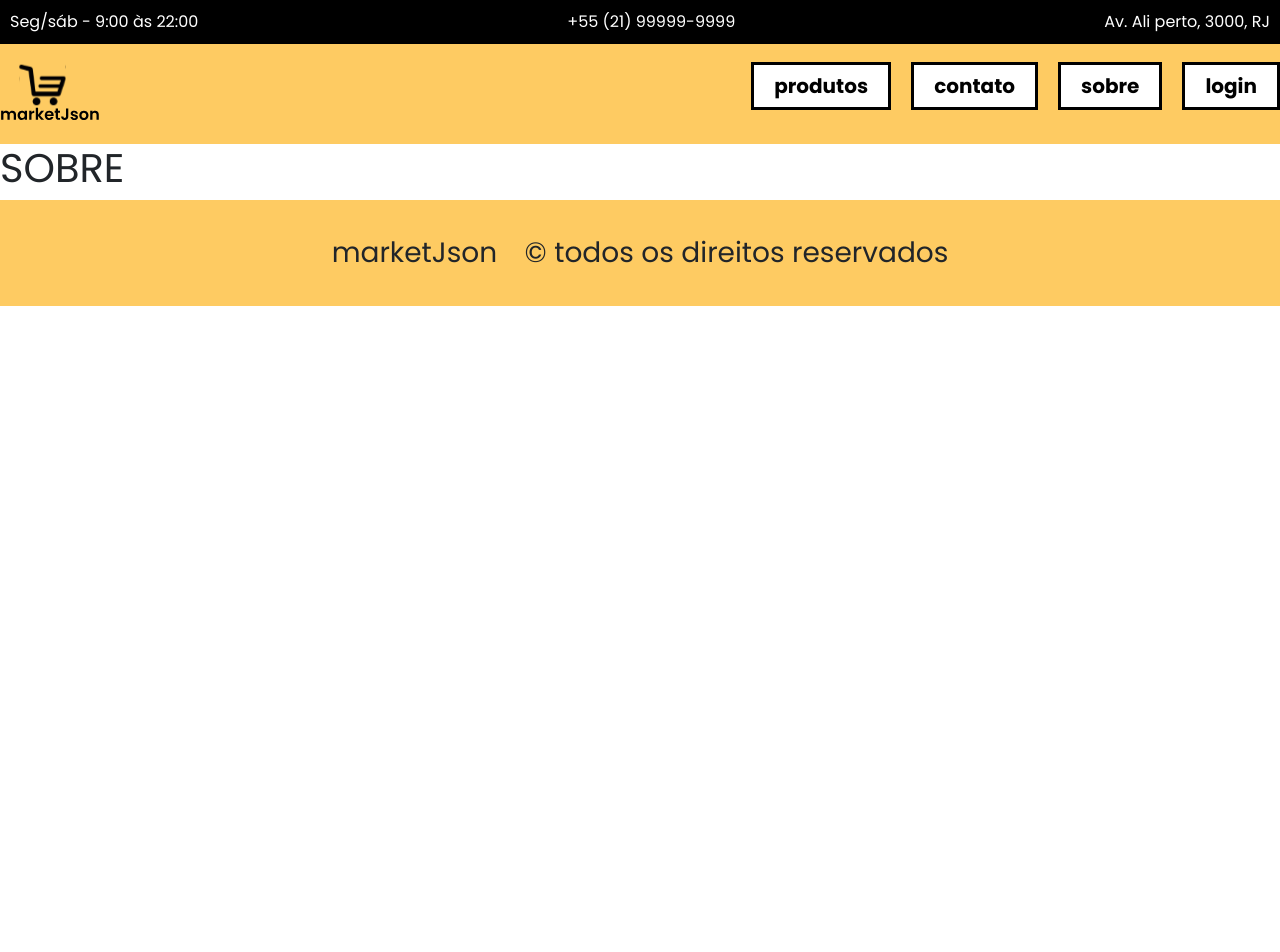
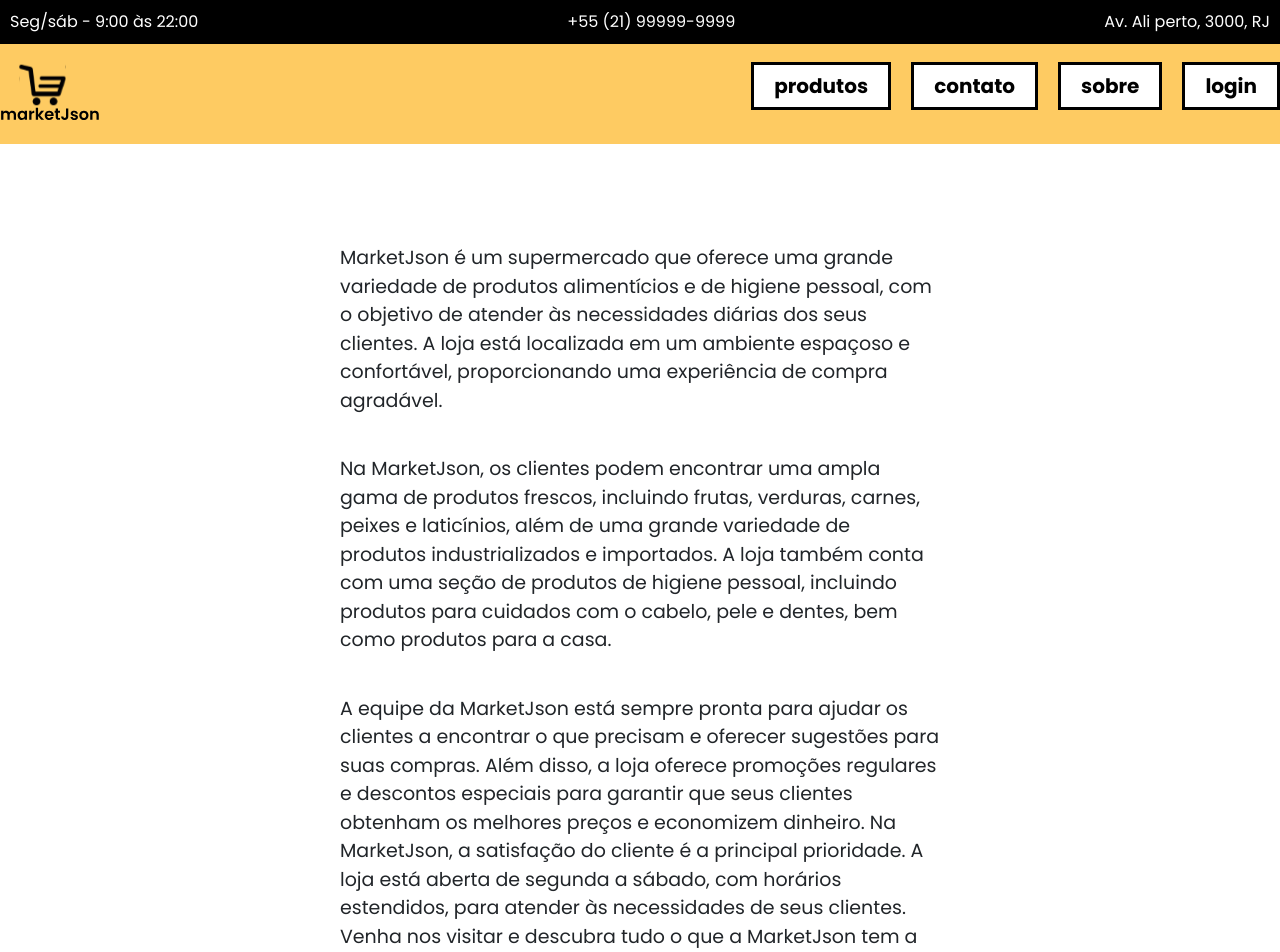
Before and after one commit to nobrupsiq/Projetos-finais-CASE2, a React (Vite) app: page /sobre in a window 1280 px wide. Shown: the top 952 px of the page. Before the commit the page ends 800 px from the top, so only its background shows below. Built offline with nearby package versions, Linux system fonts and the light colour scheme.

Commit message:
✨: Sobre

```diff
--- /dev/null
+++ b/src/assets/css/Sobre/sobreConteudo.css
@@ -0,0 +1,11 @@
+.container-sobre {
+  display: flex;
+  justify-content: center;
+  padding: 80px 0;
+}
+
+.container-sobre p {
+  max-width: 600px;
+  padding: 20px 0;
+  font-size: 19px;
+}
--- /dev/null
+++ b/src/components/Sobre/SobreConteudo.jsx
@@ -0,0 +1,32 @@
+import "../../assets/css/Sobre/sobreConteudo.css";
+
+function SobreConteudo() {
+  return (
+    <section className="container-sobre">
+      <div>
+        <p>
+          MarketJson é um supermercado que oferece uma grande variedade de produtos alimentícios e de higiene pessoal,
+          com o objetivo de atender às necessidades diárias dos seus clientes. A loja está localizada em um ambiente
+          espaçoso e confortável, proporcionando uma experiência de compra agradável.
+        </p>
+
+        <p>
+          Na MarketJson, os clientes podem encontrar uma ampla gama de produtos frescos, incluindo frutas, verduras,
+          carnes, peixes e laticínios, além de uma grande variedade de produtos industrializados e importados. A loja
+          também conta com uma seção de produtos de higiene pessoal, incluindo produtos para cuidados com o cabelo, pele
+          e dentes, bem como produtos para a casa.
+        </p>
+
+        <p>
+          A equipe da MarketJson está sempre pronta para ajudar os clientes a encontrar o que precisam e oferecer
+          sugestões para suas compras. Além disso, a loja oferece promoções regulares e descontos especiais para
+          garantir que seus clientes obtenham os melhores preços e economizem dinheiro. Na MarketJson, a satisfação do
+          cliente é a principal prioridade. A loja está aberta de segunda a sábado, com horários estendidos, para
+          atender às necessidades de seus clientes. Venha nos visitar e descubra tudo o que a MarketJson tem a oferecer!
+        </p>
+      </div>
+    </section>
+  );
+}
+
+export default SobreConteudo;
--- a/src/views/pages/Sobre.jsx
+++ b/src/views/pages/Sobre.jsx
@@ -1,13 +1,14 @@
 import Footer from "../partials/Fotter";
 import Horario from "../partials/Horario";
 import Menu from "../partials/Menu";
+import SobreConteudo from "../../components/Sobre/SobreConteudo";
 
 function Sobre() {
   return (
     <>
       <Horario />
       <Menu />
-      <h1>SOBRE</h1>
+      <SobreConteudo />
       <Footer />
     </>
   );
```
